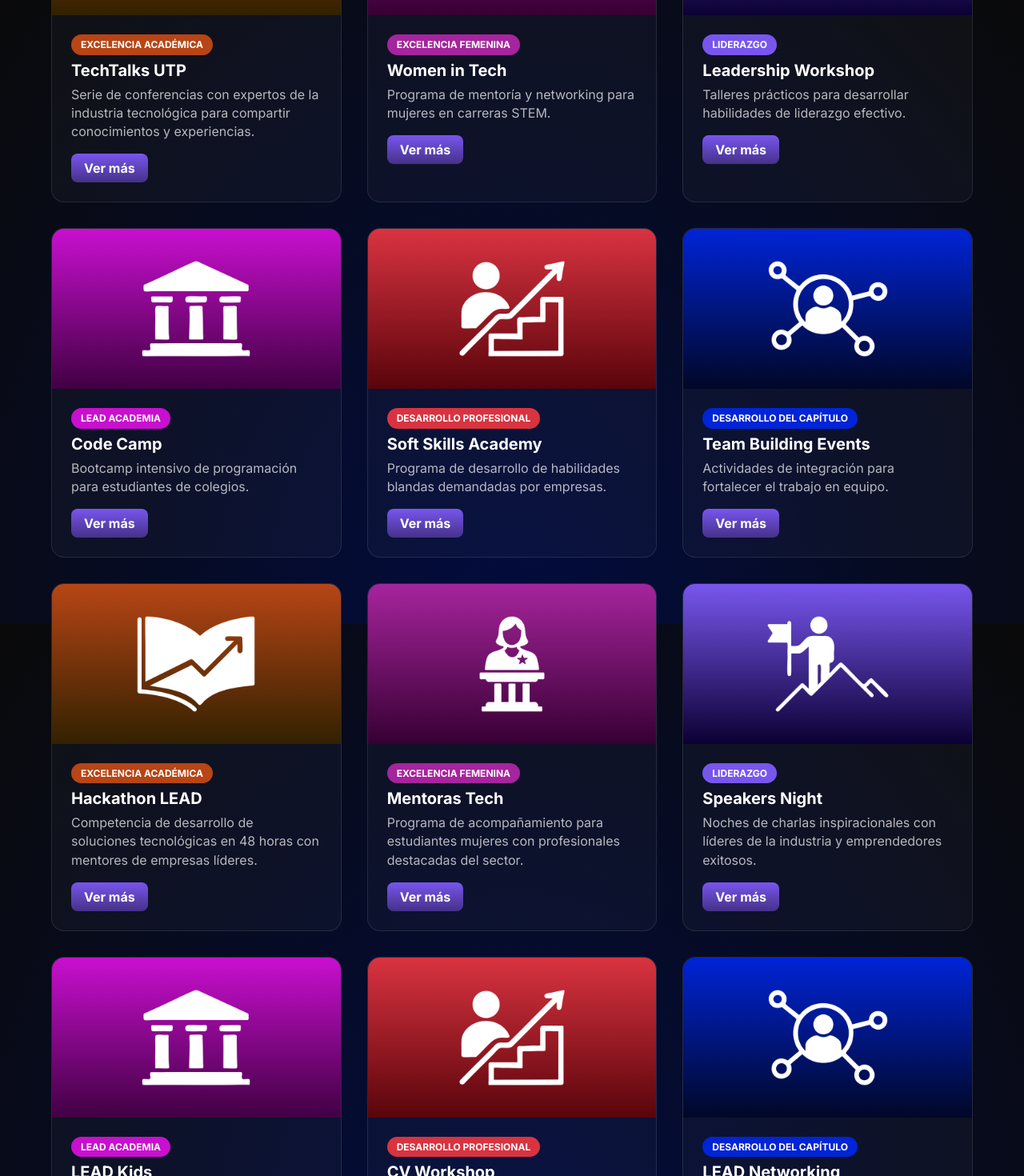
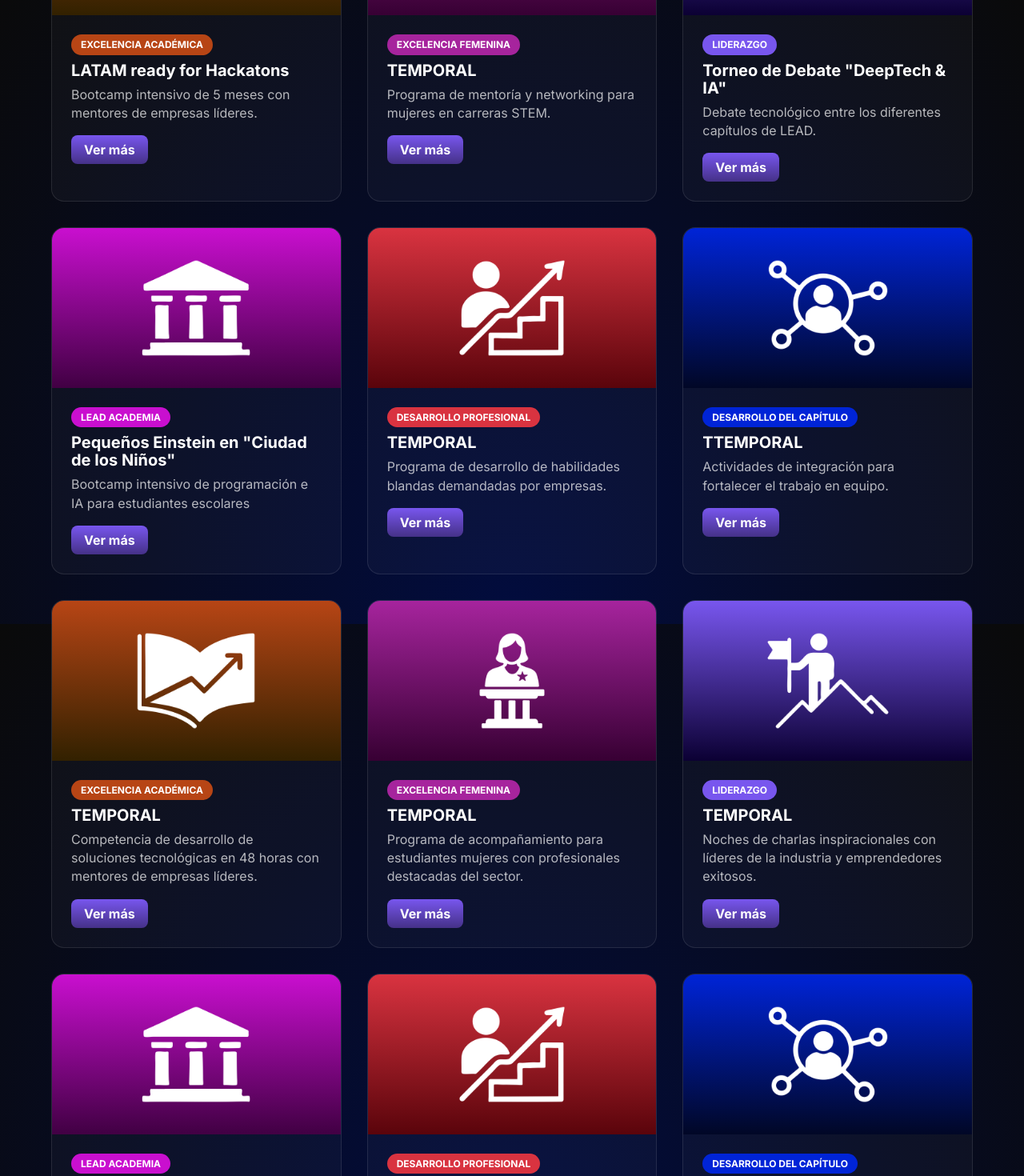
Before and after one commit to LeadUTPDev/leadutp-hub, a React (Vite) app: page /projects in a window 1280 px wide. Shown: the part 820-2290 px from the top of the page at 80% size. Built offline with nearby package versions, Linux system fonts and the light colour scheme.

Commit message:
Mejoras UI en carrusel, alianzas y responsive

```diff
--- a/src/components/Footer/Footer.css
+++ b/src/components/Footer/Footer.css
@@ -183,10 +183,14 @@
   .footer-nav {
     flex-direction: column;
     gap: 32px;
+    width: 100%;
   }
 
   .footer-nav-column {
     min-width: auto;
+    align-items: center;
+    text-align: center;
+    width: 100%;
   }
 
   .footer-nav-title {
--- a/src/components/Header/Header.tsx
+++ b/src/components/Header/Header.tsx
@@ -36,7 +36,7 @@ const Header = () => {
           <Link to="/projects" className="nav-link" onClick={closeMenu}>Proyectos</Link>
           <Link to="/events" className="nav-link" onClick={closeMenu}>Eventos</Link>
           <div className="nav-cta">
-            <button className="btn-contact">Contáctanos</button>
+            <a href="https://linktr.ee/leadutp" target="_blank" rel="noopener noreferrer" className="btn-contact">Contáctanos</a>
           </div>
         </nav>
       </div>
--- a/src/pages/Home/Home.css
+++ b/src/pages/Home/Home.css
@@ -152,13 +152,31 @@
   text-align: center;
 }
 
-.alianzas-logos {
+/* Marquee container */
+.alianzas-marquee {
+  width: 100%;
+  overflow: hidden;
+  margin-top: var(--spacing-lg);
+  mask-image: linear-gradient(to right, transparent, black 10%, black 90%, transparent);
+  -webkit-mask-image: linear-gradient(to right, transparent, black 10%, black 90%, transparent);
+}
+
+/* Track que contiene los logos y se anima */
+.alianzas-track {
   display: flex;
   align-items: center;
-  justify-content: center;
   gap: var(--spacing-3xl);
-  flex-wrap: wrap;
-  margin-top: var(--spacing-lg);
+  width: max-content;
+  animation: marquee 25s linear infinite;
+}
+
+@keyframes marquee {
+  0% {
+    transform: translateX(0);
+  }
+  100% {
+    transform: translateX(-50%);
+  }
 }
 
 .alianza-item {
@@ -166,6 +184,7 @@
   align-items: center;
   justify-content: center;
   padding: var(--spacing-md);
+  flex-shrink: 0;
 }
 
 .alianza-item img {
@@ -325,13 +344,13 @@
 /* === RESPONSIVE === */
 @media (max-width: 1024px) {
   .hero-container {
-    flex-direction: column;
+    flex-direction: column-reverse;
     text-align: center;
   }
 
   .hero-content {
     align-items: center;
-    padding: 60px 0;
+    padding: 32px 0;
   }
 
   .hero-title {
@@ -348,7 +367,7 @@
   .hero {
     height: auto;
     padding-top: var(--spacing-3xl);
-    padding-bottom: var(--spacing-3xl);
+    padding-bottom: var(--spacing-xl);
   }
 
   .alianzas-logos {
@@ -377,8 +396,28 @@
 
 @media (max-width: 768px) {
   .hero {
-    padding: var(--spacing-xl) var(--spacing-md);
-    padding-top: 100px;
+    padding: var(--spacing-lg) var(--spacing-md);
+    padding-top: 80px;
+    min-height: calc(100dvh - 80px);
+    justify-content: center;
+  }
+
+  .hero-container {
+    gap: var(--spacing-lg);
+  }
+
+  .hero-content {
+    padding: 20px 0;
+    gap: var(--spacing-lg);
+  }
+
+  .hero-text {
+    gap: var(--spacing-md);
+  }
+
+  .hero-image {
+    max-width: 80%;
+    aspect-ratio: 16/10;
   }
 
   .hero-title {
@@ -389,21 +428,17 @@
     font-size: var(--font-size-base);
   }
 
-  .hero-image {
-    max-width: 100%;
-    aspect-ratio: 4/3;
-  }
-
   .hero-buttons {
     flex-direction: column;
     width: 100%;
     gap: var(--spacing-sm);
+    margin-top: var(--spacing-sm);
   }
 
   .btn-primary,
   .btn-secondary {
     width: 100%;
-    padding: var(--spacing-md);
+    padding: var(--spacing-sm) var(--spacing-md);
   }
 
   .alianzas {
@@ -471,11 +506,30 @@
 
 @media (max-width: 480px) {
   .hero {
-    padding-top: 88px;
+    padding-top: 70px;
+    min-height: calc(100dvh - 70px);
+  }
+
+  .hero-container {
+    gap: var(--spacing-md);
+  }
+
+  .hero-content {
+    padding: 16px 0;
+    gap: var(--spacing-md);
+  }
+
+  .hero-image {
+    max-width: 85%;
+    aspect-ratio: 16/11;
   }
 
   .hero-title {
     font-size: var(--font-size-2xl);
+  }
+
+  .hero-subtitle {
+    font-size: var(--font-size-sm);
   }
 
   .alianzas-logos {
--- a/src/pages/Home/Home.tsx
+++ b/src/pages/Home/Home.tsx
@@ -61,6 +61,8 @@ const alianzasData = [
   { id: 3, name: 'Aeditip', logo: '/images/alianzas/logo-aeditip.png' },
   { id: 4, name: 'Levo Learning', logo: '/images/alianzas/logo-levo-learning.png' },
   { id: 5, name: 'CV Matcher', logo: '/images/alianzas/logo-cv-matcher.png' },
+  { id: 6, name: 'IBM Z', logo: '/images/alianzas/logo-ibm-z.png' },
+  { id: 7, name: 'Face to Face', logo: '/images/alianzas/logo-face-to-face.png' }
 ];
 
 const Home = () => {
@@ -124,12 +126,21 @@ const Home = () => {
           <p className="alianzas-subtitle">
             Impulsamos el futuro con el apoyo de líderes en tecnología y educación
           </p>
-          <div className="alianzas-logos">
-            {alianzasData.map((alianza) => (
-              <div key={alianza.id} className="alianza-item">
-                <img src={alianza.logo} alt={alianza.name} />
-              </div>
-            ))}
+          <div className="alianzas-marquee">
+            <div className="alianzas-track">
+              {/* Primera copia de logos */}
+              {alianzasData.map((alianza) => (
+                <div key={alianza.id} className="alianza-item">
+                  <img src={alianza.logo} alt={alianza.name} />
+                </div>
+              ))}
+              {/* Segunda copia para efecto infinito */}
+              {alianzasData.map((alianza) => (
+                <div key={`dup-${alianza.id}`} className="alianza-item">
+                  <img src={alianza.logo} alt={alianza.name} />
+                </div>
+              ))}
+            </div>
           </div>
         </div>
       </section>
--- a/src/pages/Projects/Projects.tsx
+++ b/src/pages/Projects/Projects.tsx
@@ -16,8 +16,8 @@ const pilaresFilter = [
 const projectsData = [
   {
     id: 1,
-    title: 'TechTalks UTP',
-    description: 'Serie de conferencias con expertos de la industria tecnológica para compartir conocimientos y experiencias.',
+    title: 'LATAM ready for Hackatons',
+    description: 'Bootcamp intensivo de 5 meses con mentores de empresas líderes.',
     pilar: 'excelencia-academica',
     image: '/images/pilares/excelencia-academica-card.png',
     gradientFrom: '#b74515',
@@ -25,7 +25,7 @@ const projectsData = [
   },
   {
     id: 2,
-    title: 'Women in Tech',
+    title: 'TEMPORAL',
     description: 'Programa de mentoría y networking para mujeres en carreras STEM.',
     pilar: 'excelencia-femenina',
     image: '/images/pilares/excelencia-femenina-card.png',
@@ -34,8 +34,8 @@ const projectsData = [
   },
   {
     id: 3,
-    title: 'Leadership Workshop',
-    description: 'Talleres prácticos para desarrollar habilidades de liderazgo efectivo.',
+    title: 'Torneo de Debate "DeepTech & IA"',
+    description: 'Debate tecnológico entre los diferentes capítulos de LEAD.',
     pilar: 'liderazgo',
     image: '/images/pilares/liderazgo-card.png',
     gradientFrom: '#7856ee',
@@ -43,8 +43,8 @@ const projectsData = [
   },
   {
     id: 4,
-    title: 'Code Camp',
-    description: 'Bootcamp intensivo de programación para estudiantes de colegios.',
+    title: 'Pequeños Einstein en "Ciudad de los Niños"',
+    description: 'Bootcamp intensivo de programación e IA para estudiantes escolares',
     pilar: 'lead-academia',
     image: '/images/pilares/lead-academia-card.png',
     gradientFrom: '#c90fcf',
@@ -52,7 +52,7 @@ const projectsData = [
   },
   {
     id: 5,
-    title: 'Soft Skills Academy',
+    title: 'TEMPORAL',
     description: 'Programa de desarrollo de habilidades blandas demandadas por empresas.',
     pilar: 'desarrollo-profesional',
     image: '/images/pilares/desarrollo-profesional-card.png',
@@ -61,7 +61,7 @@ const projectsData = [
   },
   {
     id: 6,
-    title: 'Team Building Events',
+    title: 'TTEMPORAL',
     description: 'Actividades de integración para fortalecer el trabajo en equipo.',
     pilar: 'desarrollo-capitulo',
     image: '/images/pilares/desarrollo-capitulo-card.png',
@@ -70,7 +70,7 @@ const projectsData = [
   },
   {
     id: 7,
-    title: 'Hackathon LEAD',
+    title: 'TEMPORAL',
     description: 'Competencia de desarrollo de soluciones tecnológicas en 48 horas con mentores de empresas líderes.',
     pilar: 'excelencia-academica',
     image: '/images/pilares/excelencia-academica-card.png',
@@ -79,7 +79,7 @@ const projectsData = [
   },
   {
     id: 8,
-    title: 'Mentoras Tech',
+    title: 'TEMPORAL',
     description: 'Programa de acompañamiento para estudiantes mujeres con profesionales destacadas del sector.',
     pilar: 'excelencia-femenina',
     image: '/images/pilares/excelencia-femenina-card.png',
@@ -88,7 +88,7 @@ const projectsData = [
   },
   {
     id: 9,
-    title: 'Speakers Night',
+    title: 'TEMPORAL',
     description: 'Noches de charlas inspiracionales con líderes de la industria y emprendedores exitosos.',
     pilar: 'liderazgo',
     image: '/images/pilares/liderazgo-card.png',
@@ -97,7 +97,7 @@ const projectsData = [
   },
   {
     id: 10,
-    title: 'LEAD Kids',
+    title: 'TEMPORAL',
     description: 'Talleres de robótica y programación básica para niños de 8 a 12 años.',
     pilar: 'lead-academia',
     image: '/images/pilares/lead-academia-card.png',
@@ -106,7 +106,7 @@ const projectsData = [
   },
   {
     id: 11,
-    title: 'CV Workshop',
+    title: 'TEMPORAL',
     description: 'Sesiones prácticas para crear CVs profesionales y preparación para entrevistas laborales.',
     pilar: 'desarrollo-profesional',
     image: '/images/pilares/desarrollo-profesional-card.png',
@@ -115,7 +115,7 @@ const projectsData = [
   },
   {
     id: 12,
-    title: 'LEAD Networking',
+    title: 'TEMPORAL',
     description: 'Eventos de networking con empresas y startups para conectar talento con oportunidades.',
     pilar: 'desarrollo-capitulo',
     image: '/images/pilares/desarrollo-capitulo-card.png',
@@ -124,8 +124,8 @@ const projectsData = [
   },
   {
     id: 13,
-    title: 'Data Science Bootcamp',
-    description: 'Programa intensivo de análisis de datos con Python y herramientas de Machine Learning.',
+    title: 'Introduccion a MicroPython para Machine Learning',
+    description: 'Programa intensivo de 2 días para aprender MicroPython aplicado a ML.',
     pilar: 'excelencia-academica',
     image: '/images/pilares/excelencia-academica-card.png',
     gradientFrom: '#b74515',
@@ -133,7 +133,7 @@ const projectsData = [
   },
   {
     id: 14,
-    title: 'Tech Girls Summit',
+    title: 'TEMPORAL',
     description: 'Cumbre anual que celebra los logros de mujeres en tecnología e inspira a las nuevas generaciones.',
     pilar: 'excelencia-femenina',
     image: '/images/pilares/excelencia-femenina-card.png',
@@ -142,7 +142,7 @@ const projectsData = [
   },
   {
     id: 15,
-    title: 'Public Speaking Lab',
+    title: 'TEMPORAL',
     description: 'Laboratorio para desarrollar habilidades de comunicación efectiva y presentaciones impactantes.',
     pilar: 'liderazgo',
     image: '/images/pilares/liderazgo-card.png',
@@ -151,7 +151,7 @@ const projectsData = [
   },
   {
     id: 16,
-    title: 'LEAD Teens',
+    title: 'TEMPORAL',
     description: 'Programa de introducción a la programación para adolescentes de secundaria.',
     pilar: 'lead-academia',
     image: '/images/pilares/lead-academia-card.png',
@@ -160,7 +160,7 @@ const projectsData = [
   },
   {
     id: 17,
-    title: 'LinkedIn Masterclass',
+    title: 'TEMPORAL',
     description: 'Taller para optimizar perfiles de LinkedIn y estrategias de marca personal.',
     pilar: 'desarrollo-profesional',
     image: '/images/pilares/desarrollo-profesional-card.png',
@@ -169,7 +169,7 @@ const projectsData = [
   },
   {
     id: 18,
-    title: 'LEAD Fest',
+    title: 'TEMPORAL',
     description: 'Festival anual de tecnología con competencias, stands y actividades para toda la comunidad.',
     pilar: 'desarrollo-capitulo',
     image: '/images/pilares/desarrollo-capitulo-card.png',
```
Also changed, not shown: src/components/Footer/Footer.tsx (+7 -7 lines).
